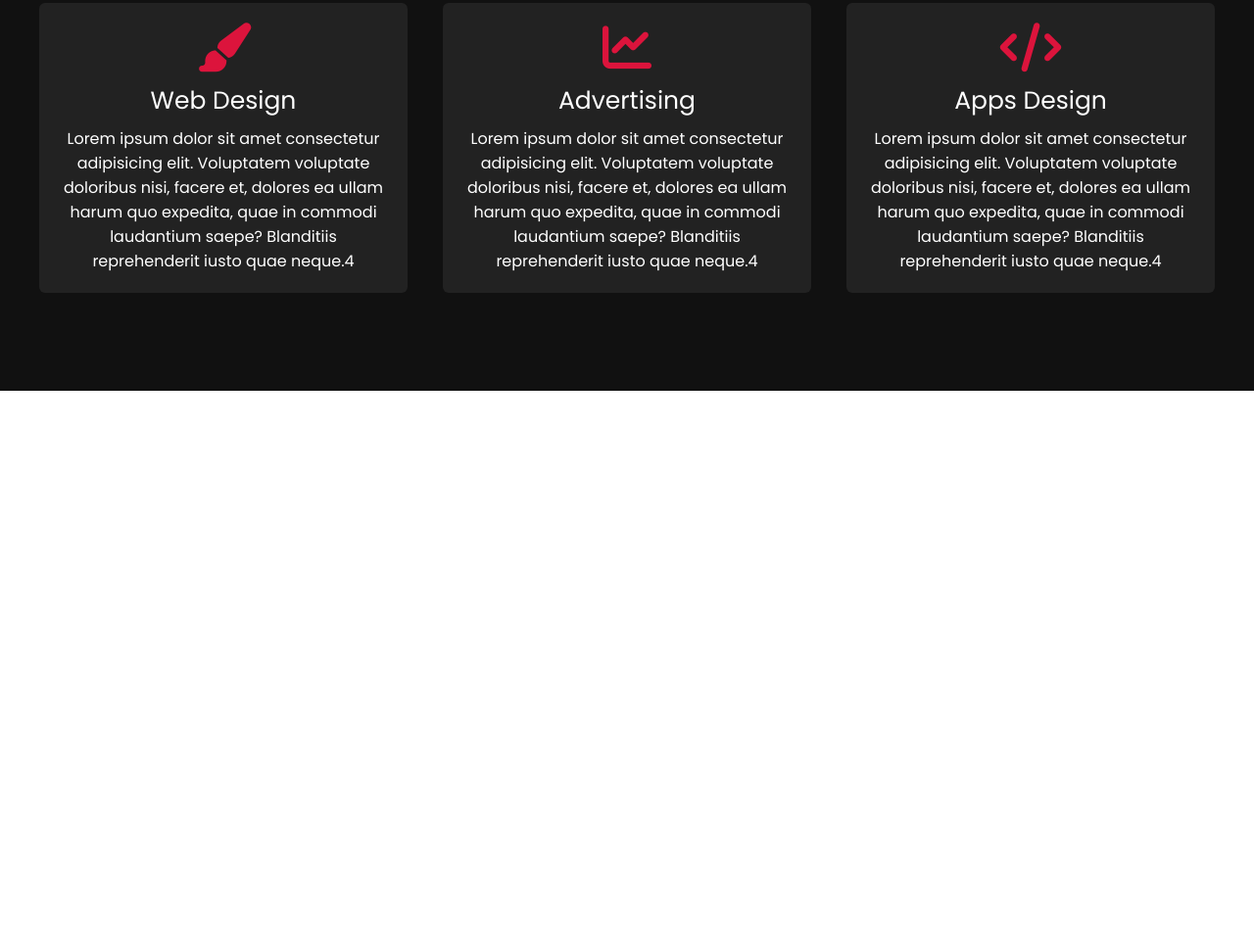
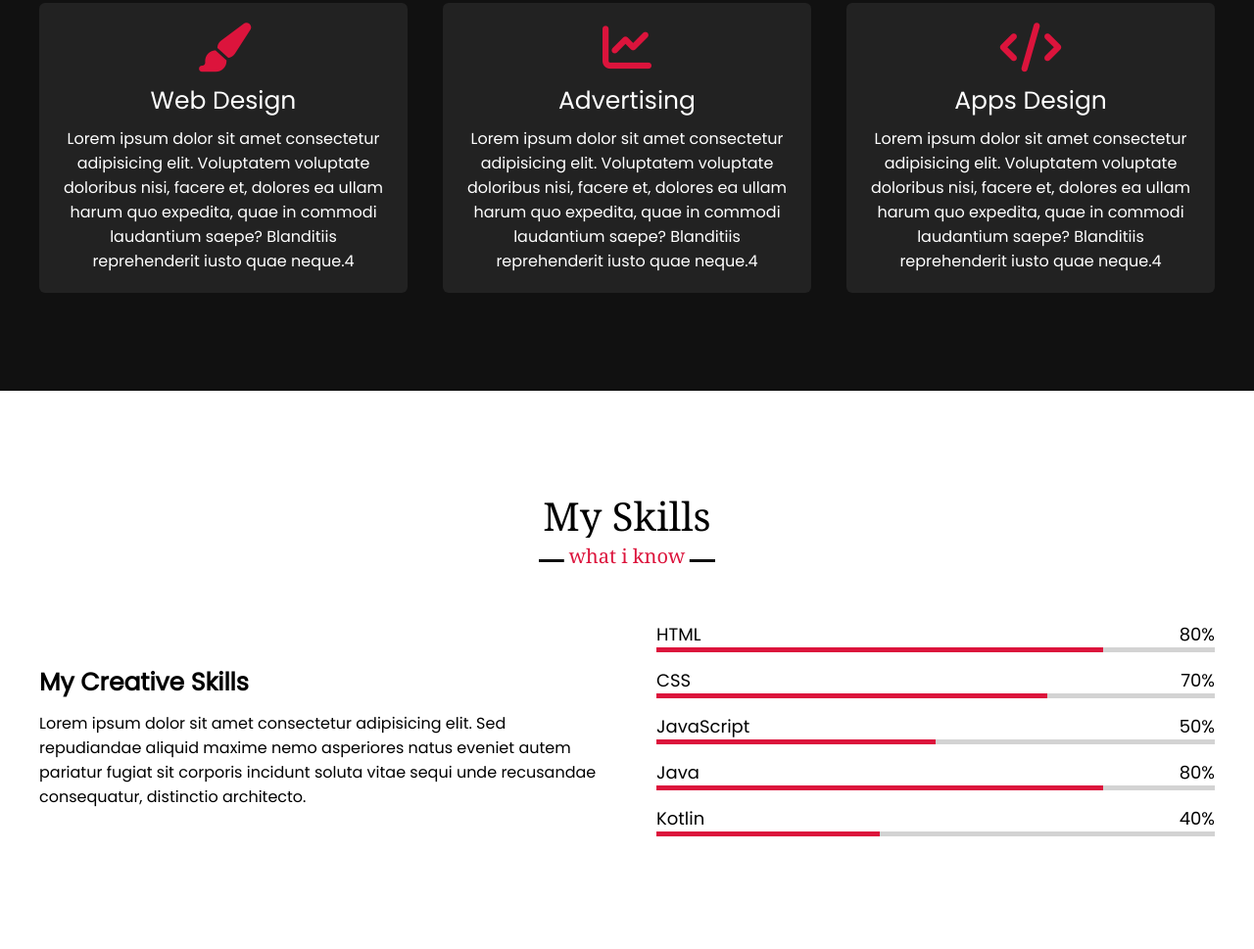
Before and after one commit to kaustubh0201/Portfolio-Web, a plain HTML site: page index.html in a window 1280 px wide. Shown: the part 1774-2743 px from the top of the page at 98% size. Before the commit the page ends 2173 px from the top, so only its background shows below. Drawn offline with nearby package versions, Linux system fonts and the light colour scheme.

Commit message:
skills section added

```diff
--- a/index.html
+++ b/index.html
@@ -92,8 +92,56 @@
         </div>
     </section>
 
+    <!-- Skills section starting -->
 
-
+    <section class="skills" id="skills">
+        <div class="max-width">
+            <h2 class="title">My Skills</h2>
+            <div class="skills-content">
+                <div class="column left">
+                    <div class="text">My Creative Skills</div>
+                    <p>Lorem ipsum dolor sit amet consectetur adipisicing elit. Sed repudiandae aliquid maxime nemo asperiores natus eveniet autem pariatur fugiat sit corporis incidunt soluta vitae sequi unde recusandae consequatur, distinctio architecto.</p>
+                </div>
+                <div class="column right">
+                    <div class="bars">
+                        <div class="info">
+                            <span>HTML</span>
+                            <span>80%</span>
+                        </div>
+                        <div class="line html"></div>
+                    </div>
+                    <div class="bars">
+                        <div class="info">
+                            <span>CSS</span>
+                            <span>70%</span>
+                        </div>
+                        <div class="line css"></div>
+                    </div>
+                    <div class="bars">
+                        <div class="info">
+                            <span>JavaScript</span>
+                            <span>50%</span>
+                        </div>
+                        <div class="line js"></div>
+                    </div>
+                    <div class="bars">
+                        <div class="info">
+                            <span>Java</span>
+                            <span>80%</span>
+                        </div>
+                        <div class="line java"></div>
+                    </div>
+                    <div class="bars">
+                        <div class="info">
+                            <span>Kotlin</span>
+                            <span>40%</span>
+                        </div>
+                        <div class="line kotlin"></div>
+                    </div>
+                </div>
+            </div>
+        </div>
+    </section>
 
 
     <script src="./script.js"></script>
--- a/script.js
+++ b/script.js
@@ -1,5 +1,6 @@
 $(document).ready(function(){
 
+    // for navbar fixation and its transition
     $(window).scroll(function(){
         if(this.scrollY > 20){
             $('.navbar').addClass("sticky");
@@ -7,6 +8,7 @@ $(document).ready(function(){
             $('.navbar').removeClass("sticky");
         }
     });
+
     // toggle menu/navbar script
 
     $('.menu-btn').click(function(){
--- a/style.css
+++ b/style.css
@@ -121,6 +121,16 @@
 
 /* all similar section code */
 
+.about, .project, .skills{
+    font-family: 'Poppins', sans-serif;
+}
+
+.about .about-content, .project .project-content, .skills .skills-content{
+    display: flex;
+    flex-wrap: wrap;
+    align-items: center;
+    justify-content: space-between;
+}
 
 section{
     padding: 100px 0;
@@ -161,19 +171,8 @@ section .title::after{
 
 /* about section styling */
 
-.about, .project{
-    font-family: 'Poppins', sans-serif;
-}
-
 .about .title::after{
     content: "who i am";
-}
-
-.about .about-content, .project .project-content{
-    display: flex;
-    flex-wrap: wrap;
-    align-items: center;
-    justify-content: space-between;
 }
 
 .about .about-content .left{
@@ -278,6 +277,73 @@ section .title::after{
     margin: 10px 0 7px 0;
 }
 
+/* project section styling */
+
+.skills .title::after{
+    content: "what i know";
+}
+
+.skills .skills-content .column{
+    width: calc(50% - 30px);
+}
+
+.skills .skills-content .left .text{
+    font-size: 25px;
+    font-weight: 600;
+    margin-bottom: 10px;
+}
+
+.skills .skills-content .right .bars{
+    margin-bottom: 15px;
+}
+
+.skills .skills-content .right .info{
+    display: flex;
+    align-items: center;
+    justify-content: space-between;
+}
+
+.skills .skills-content .right span{
+    font-weight: 500;
+    font-size: 18px;
+}
+
+.skills .skills-content .right .line{
+    height: 5px;
+    width: 100%;
+    background: lightgray;
+    position: relative;
+}
+
+.skills .skills-content .right .line::before{
+    content: "";
+    position: absolute;
+    height: 100%;
+    width: 80%;
+    left: 0;
+    top: 0;
+    background: crimson;
+}
+
+.skills .skills-content .right .html::before{
+    width: 80%;
+}
+
+.skills .skills-content .right .css::before{
+    width: 70%;
+}
+
+.skills .skills-content .right .js::before{
+    width: 50%;
+}
+
+.skills .skills-content .right .java::before{
+    width: 80%;
+}
+
+.skills .skills-content .right .kotlin::before{
+    width: 40%;
+}
 
 /* responsive media query start */
 
@@ -339,8 +405,6 @@ section .title::after{
         font-size: 70px;
     }
 
-
-
     .home .home-content .text3{
         font-size: 35px;
     }
@@ -362,6 +426,17 @@ section .title::after{
     .about .about-content .right{
         flex: 100%;
     }
+
+    .project .project-content .card{
+        width: calc(50% - 20px);
+        margin-bottom: 20px;
+    }
+}
+
+@media (max-width: 640px) {
+    .project .project-content .card{
+        width: 100%;
+    }
 }
 
 @media (max-width: 470px) {
@@ -373,4 +448,6 @@ section .title::after{
         height: 350px;
         width: 225px;
     }
+
+
 }
```
